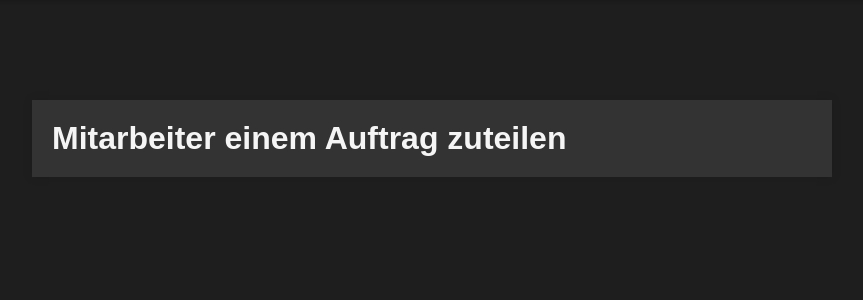
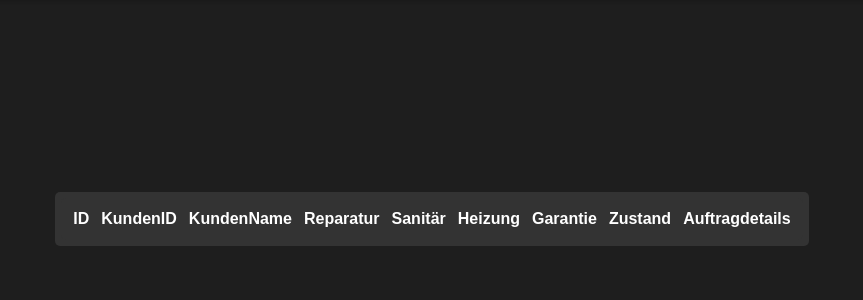
Before and after one commit to marcel7ag/m295projekt, a PHP site: page /auftragZuteilung.php in a window 1280 px wide. Shown: the part 58-358 px from the top of the page, without its empty margins (208-1071 px from the left). Run offline with PHP 8.4, Linux system fonts and the light colour scheme; the visitor is signed in with stand-in values (Sample User, id 1); data comes from the database, SQL or seed files in the repository; both versions use the stored data as it was before the commit.

Commit message:
auftragZuteilung

```diff
--- a/auftragZuteilung.php
+++ b/auftragZuteilung.php
@@ -1,25 +1,41 @@
-<?php
-// oAuftraege.php
+<?php // auftraege.php
 session_start();
 include 'header.php';
 include 'db/conn.php';
-//var_dump($_SESSION);
+// check if user is logged in
+if (!isset($_SESSION["name"])) {
+    header("Location: index.php");
+    exit();
+}
+// debug
+// var_dump($_SESSION);
 ?>
 
 <!DOCTYPE html>
-<html lang="de">
+<html lang="en">
     <head>
         <meta charset="UTF-8">
         <meta name="viewport" content="width=device-width, initial-scale=1.0">
-    <link rel="stylesheet" href="style/auftragerfassen.css">
-    <title>Auftragszuteilung</title>
+        <link rel="stylesheet" href="style/style.css">
+        <title>Auftrag zuteilen</title>
     </head>
     <body>
-    <div class="container">
-        <h1>Mitarbeiter einem Auftrag zuteilen</h1>
-        <div id="ordersContainer">
+        <div class="orders-container">
+            <div class="orders-header">
+                <div>ID</div>
+                <div>KundenID</div>
+                <div>KundenName</div>
+                <div>Reparatur</div>
+                <div>Sanitär</div>
+                <div>Heizung</div>
+                <div>Garantie</div>
+                <div>Zustand</div>
+                <div>Auftragdetails</div>
+            </div>
         <?php
-            $query = "SELECT * FROM Orders WHERE arbeiterID == NULL";
+    require 'db/conn.php';
+
+    $query = "SELECT * FROM Orders WHERE arbeiterID IS NULL";
     $stmt = $pdo->prepare($query);
     $stmt->execute();
 
@@ -51,27 +67,23 @@ include 'db/conn.php';
                 else if($row["zustand"] == "TODO"){$color = "orange"; $zustand = "Zu Bearbeiten";}
                 else if($row["zustand"] == "COMPLETED"){$color = "green"; $zustand = "Abgeschlossen";}
 
-                echo '<div class="order-item">
-                <span class="order-id">'.$orderID.'</span>
-                <span class="kunden-id">'.$kundenID.'</span>
-                <span class="kunden-name">'.$kundenName.'</span>
-                <span class="reparatur">'.$reparatur.'</span>
-                <span class="sanitaer">'.$sanitaer.'</span>
-                <span class="heizung">'.$heizung.'</span>
-                <span class="garantie">'.$garantie.'</span>
-                <span class="zustand" style="color: '.$color.';">'.$zustand.'</span>
-                <div class="order-actions">
-                <form method="POST" action="employeeSelection.php">
-                    <input type="hidden" name="data_id" value="<?php echo $orderID; ?>">
-                    <button type="submit" name="action" value="Zuteilen" class="detail-btn">Zuteilen</button>
+                echo '<div class="order-row">
+                <div>'.$orderID.'</div>
+                <div>'.$kundenID.'</div>
+                <div>'.$kundenName.'</div>
+                <div>'.$reparatur.'</div>
+                <div>'.$sanitaer.'</div>
+                <div>'.$heizung.'</div>
+                <div>'.$garantie.'</div>
+                <div style="color: '.$color.';">'.$zustand.'</div>
+                <form style="width:auto;" method="post">
+                    <div><button class="detail-btn" data-id="'.$orderID.'">Zuteilen</button></div>
                 </form>
-                </div>
             </div>';
         }
 
 ?>
         </div>
-        <script src="script.js"></script>
-    </div>
+        <script src="script.js" defer></script>
     </body>
 </html>
```
Also changed, not shown: erfassung.php (+5 -5 lines), projekt5.db. Lines whose indentation alone changed are shown as unchanged.
